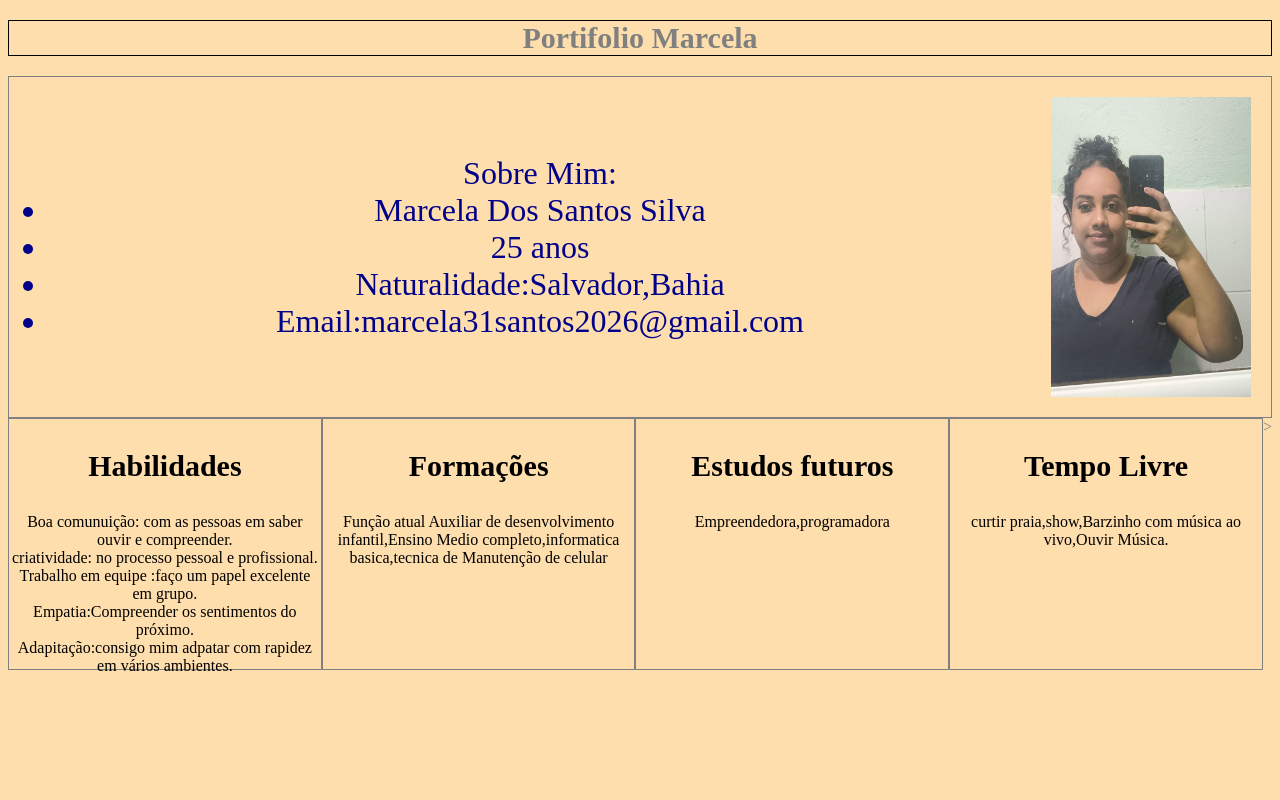
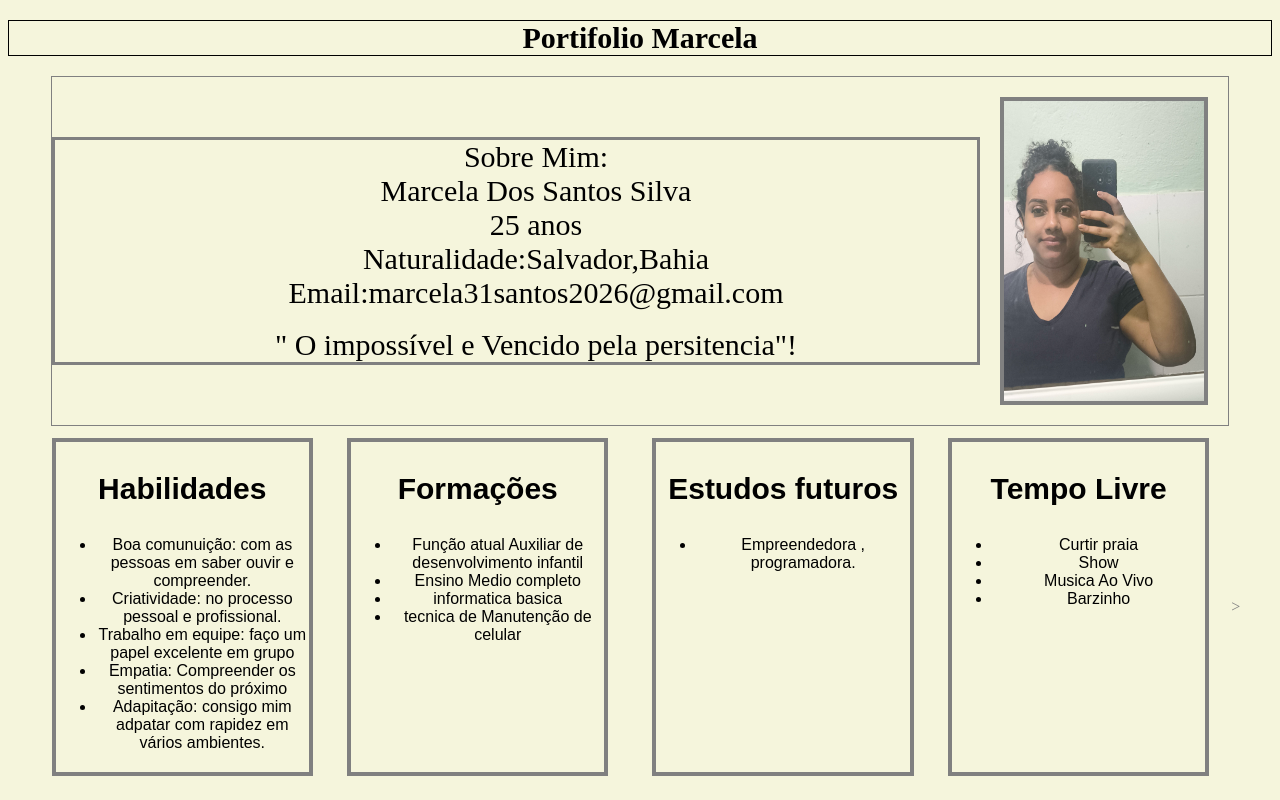
Before and after one commit to marcelareal/portifolio-sobreMarcela-Dos-Santos-Silva, a plain HTML site: page index.html in a window 1280 px wide. Drawn offline with Linux system fonts and the light colour scheme.

Commit message:
finalizando portifolio

```diff
--- a/index.html
+++ b/index.html
@@ -15,26 +15,52 @@
             <li>25 anos</li>
             <li>Naturalidade:Salvador,Bahia </li>
             <li>Email:marcela31santos2026@gmail.com</li>
+            <li id="frase">" O impossível e Vencido pela persitencia"!</li>
         </ul>
         <img src="img/1001385909.jpg" width="300" height="300" id="foto">
     </div>
     <div class="container2">
-        <div class="Habilidades">
+        <div class="caixa">
             <h3>Habilidades</h3>
-            <p>Boa comunuição: com as pessoas em saber ouvir e compreender.<br>criatividade: no processo pessoal e profissional.<br>Trabalho em equipe :faço um papel excelente em grupo.<br>Empatia:Compreender os sentimentos do próximo.<br>Adapitação:consigo mim adpatar com rapidez em vários ambientes.</p>
+            <ul>
+                <li> Boa comunuição: com as pessoas em saber ouvir e compreender.</li>
+                <li>Criatividade: no processo pessoal e profissional.</li>
+                <li>Trabalho em equipe: faço um papel excelente em grupo</li>
+                <li>Empatia: Compreender os sentimentos do próximo</li>
+                <li>Adapitação: consigo mim adpatar com rapidez em vários ambientes.</li>
+            </ul>
+
         </div>
-        <div class="Formacoes">
+        <div class="caixa">
             <h3>Formações</h3>
-            <p>Função atual Auxiliar de desenvolvimento infantil,Ensino Medio completo,informatica basica,tecnica de Manutenção de celular</p>
+            <ul>
+             <li>Função atual Auxiliar de desenvolvimento infantil</li>
+             <li>Ensino Medio completo</li>
+             <li>informatica basica</li>
+             <li> tecnica de Manutenção de celular</li>
+            </ul>
+
         </div>
         <br>
-        <div class="Estudosfuturos">
+        <div class="caixa">
+
+
+            </ul>
             <h3>Estudos futuros</h3>
-            <p>Empreendedora,programadora</p>
+            <ul>
+             <li>Empreendedora , programadora.</li>
+            </ul>
+
         </div>
-        <div class="TempoLivre">
+        <div class="caixa">
             <h3>Tempo Livre</h3>
-            <p>curtir praia,show,Barzinho com música ao vivo,Ouvir Música.</p>
+            <ul>
+             <li>Curtir praia</li>
+             <li>Show</li>
+             <li>Musica Ao Vivo</li>
+             <li>Barzinho</li>
+            </ul>
+
         </div>>
     </div>
 </body>
--- a/src/css/style.css
+++ b/src/css/style.css
@@ -2,68 +2,56 @@ h1 {
 
     text-align: center;
     border: 1px solid black;
+    color: black;
 
 }
 
-ul {
+ul.sobre-Mim {
     font-size: 17px;
+    list-style-type: none;
+   font-size: 30px;
+    align-self: center;
+    text-align: center;
+    width: 90%;
+    color: black;
+    border: 3px solid gray;
 }
 
 .container {
     border: 1px solid gray;
     display: flex;
     justify-content: space-between;
+    width: 93%;
+    margin-left: auto;
+    margin-right: auto;
 }
 
 
 
 img {
-    width: 200px;
-    margin: 20px;
+   width: 200px;
+   margin: 20px;
+border: 4px solid gray
+
 }
 
 
 
- .Habilidades{
+ .caixa{
      color:black;
     font-size: 1em;
-    border: 1px solid gray;
-    width: 450px;
-    height: 250px;
+    border: 4px solid gray;
+    width: 400px;
+    height: 330px;
+    font-family: Arial, Helvetica, sans-serif;
+    margin: 1%;
 
  }
- .Formacoes{
-    color:black;
-    font-size:1em ;
-    border: 1px solid gray ;
-    width: 450px;
-    height: 250px;
- }
- .Estudosfuturos{
-    color:black ;
-    font-size: 1em;
-    border:1px solid gray ;
-    width:450px;
-    height:250px;
- }
- .TempoLivre{
-    color:black;
-    font-size: 1em;
-    border: 1px solid gray ;
-    width:450px;
-    height:250px;
- }
+
 
  h1{
     font-size: 30px;
  }
-
- .sobre-Mim {
-    font-size: 30px;
-    align-self: center;
-    text-align: center;
-    width: 90%;
-}
 
 
 
@@ -79,16 +67,23 @@ h3{
 body
 {
    color: gray;
-   background-color:navajowhite;
+   background-color:beige;
    text-align: center;
 }
 
-.sobre-Mim{
-   color: darkblue;
-   font-size: 2em;
+
+
+.container2{
+   display: flex;
+   align-items:center;
+   gap: 10px;
+   justify-content: space-between;
+   width:95%;
+   margin-left: auto;
+   margin-right: auto;
 
 }
 
-.container2{
-   display: flex;
+#frase{
+   margin-top: 2%;
 }
```
